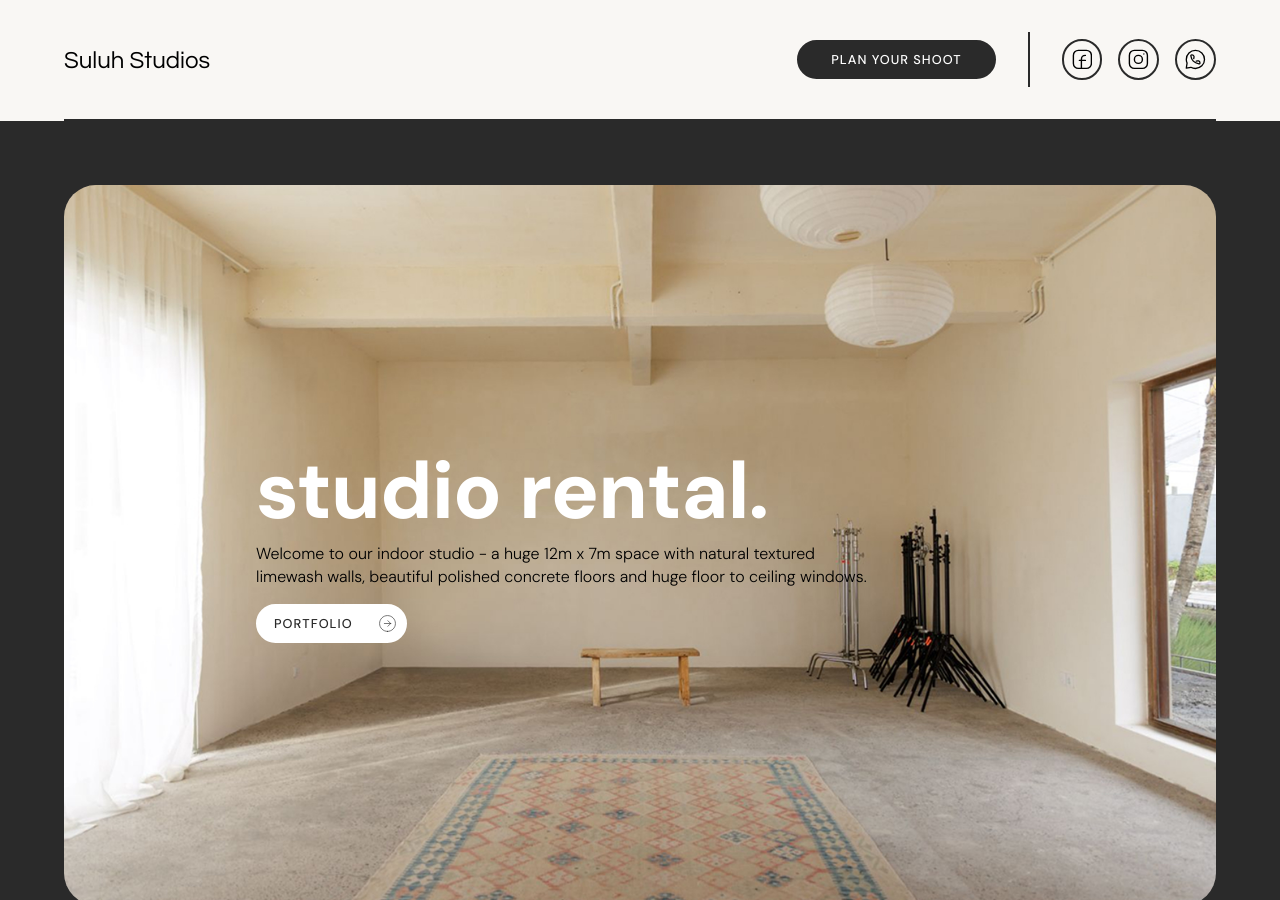
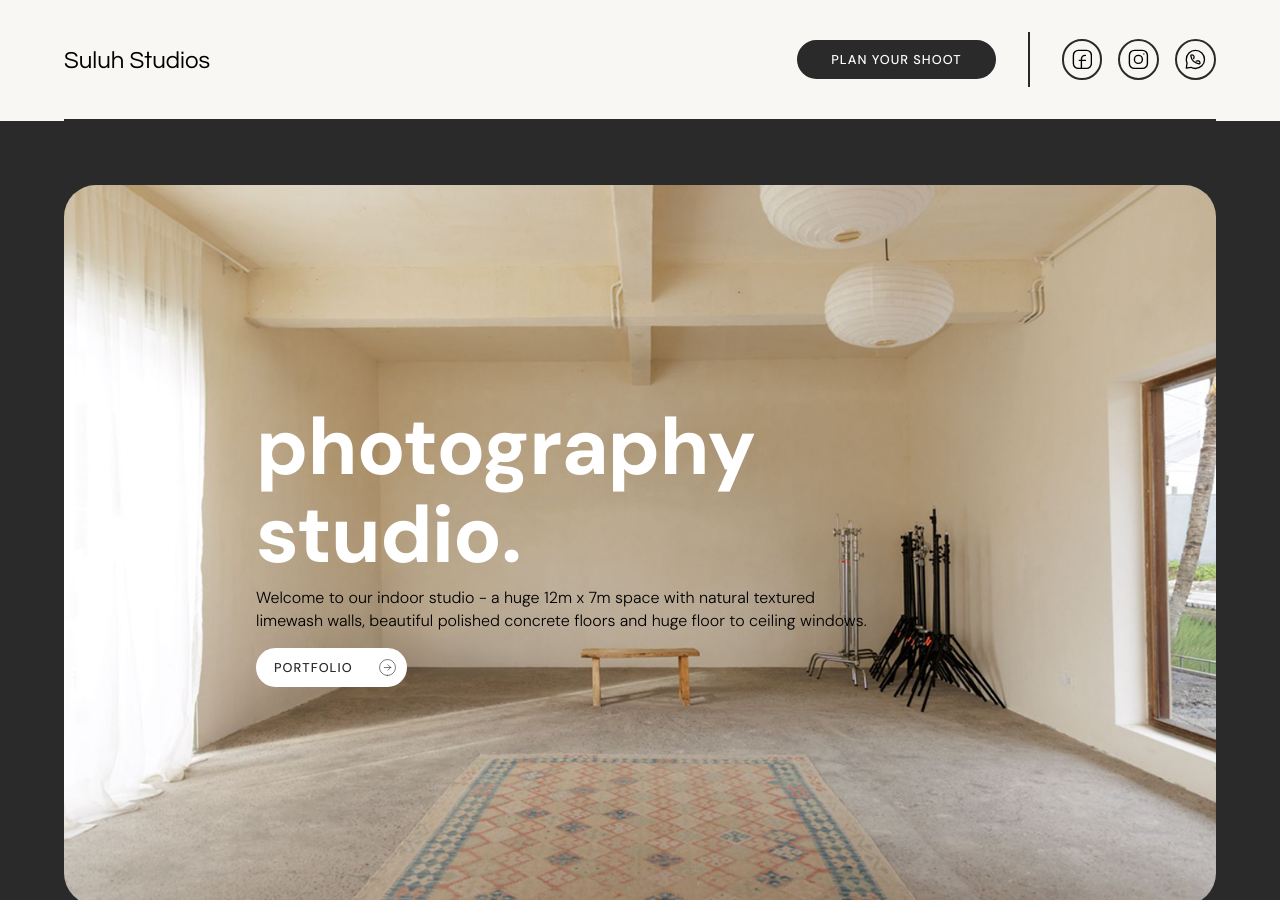
Before and after one commit to TheInstituteOfCode/Sulu, a Jekyll site: the page built from studio-new.html, in a window 1280 px wide and 900 px high. Built offline with Jekyll 4.4.1, drawn with Linux system fonts in a browser that asks for light colours; a style sheet for code colours, icons or effects is not loaded.

Commit message:
Updated 8 files via CloudCannon.

```diff
--- a/studio-new.html
+++ b/studio-new.html
@@ -221,9 +221,15 @@ faq:
         <div class="flex justify-center items-center relative min-h-[80vh]">
             <img src="/uploads/studio-banner.jpg" alt="indoor studio" class="w-full h-full object-cover inset-0 absolute rounded-4xl" />
             <div class="max-w-3xl z-10 relative">
-                <h1 class="text-lg sm:text-xl md:text-2xl h-block editable mb-2 text-white">studio rental.</h1>
-                <p class="text-balance text-black editable">Welcome to our indoor studio - a huge 12m x 7m space with natural textured limewash walls, beautiful polished concrete floors and huge floor to ceiling windows. </p>
-                <a href="/portfolio" class="button-light button-rounded button-arrow editable">Portfolio </a>
+                <h1 class="text-lg sm:text-xl md:text-2xl h-block editable mb-2 text-white">
+                    photography studio.
+                </h1>
+                <p class="text-balance text-black editable">
+                    Welcome to our indoor studio - a huge 12m x 7m space with natural textured limewash walls, beautiful polished concrete floors and huge floor to ceiling windows.
+                </p>
+                <a href="/portfolio" class="button-light button-rounded button-arrow editable">
+                    Portfolio
+                </a>
             </div>
         </div>
 </section>
```
Also changed, not shown: other parts of studio-new.html (+1 -1 lines), studio-image-1-2.jpg (added), studio-image-1-3.jpg (added), studio-image-1-4.jpg (added), studio-image-1-5.jpg (added), studio-image-1-6.jpg (added), studio-images-1-1.jpg (added), uploads/studio-images-1-1.jpg (added).
